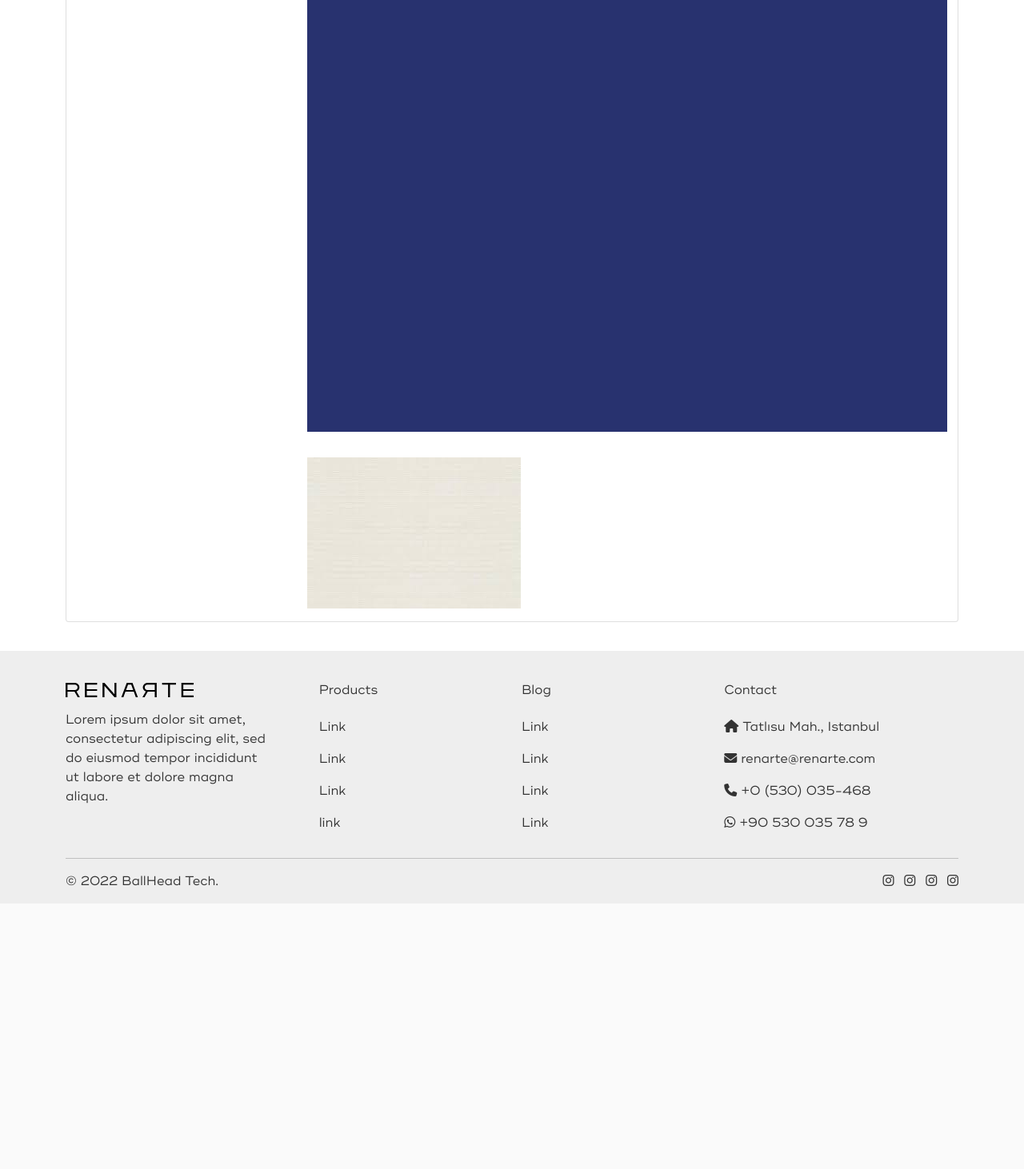
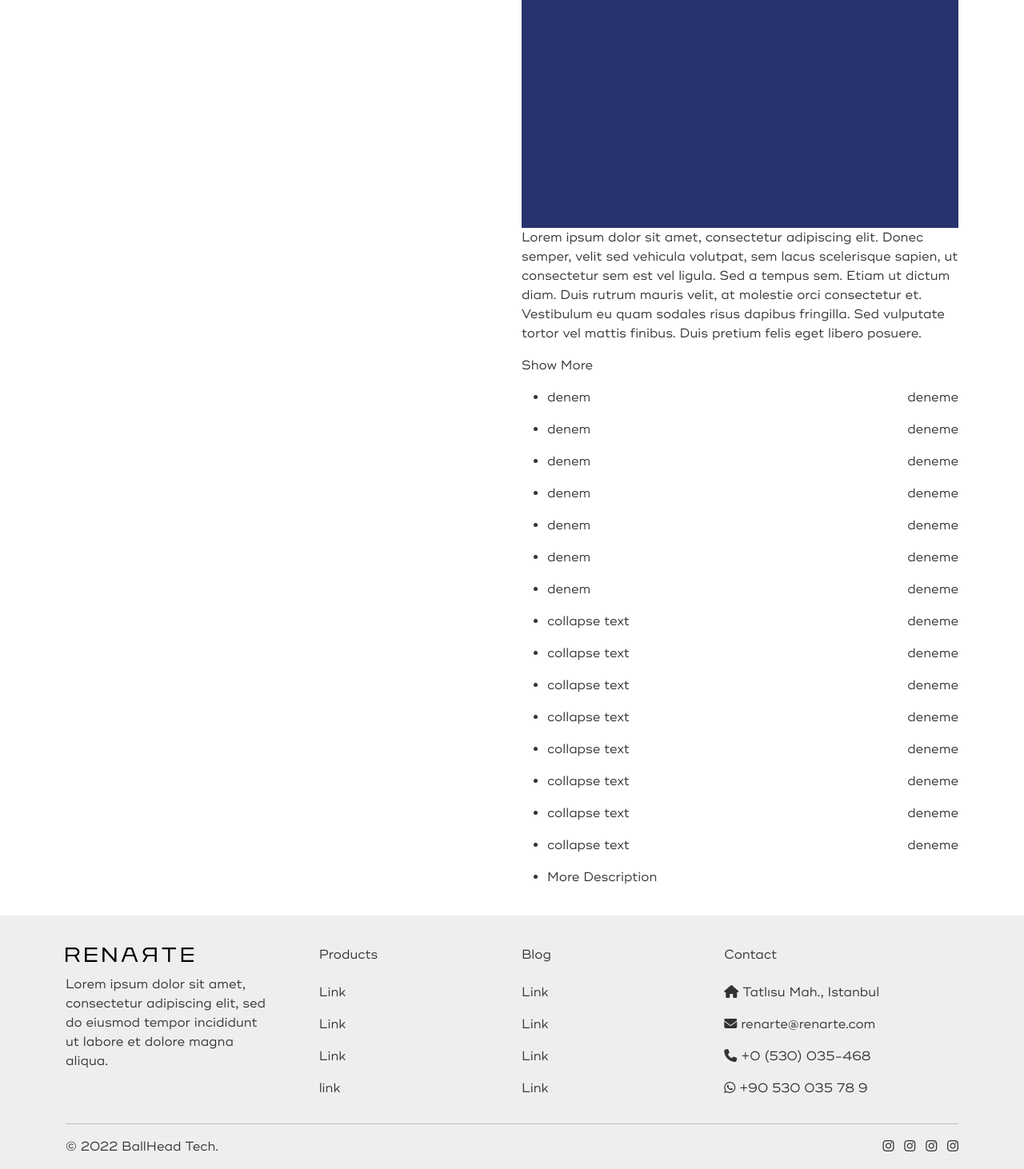
Before and after one commit to mcuneyttopbas/commercial-web-catalog-django, a Django app: a page that uses templates/catalog/product_details.html in a window 1280 px wide. Shown: the part 854-2316 px from the top of the page at 80% size. Before the commit the page ends 1962 px from the top, so only its background shows below. Run offline with Django 4.2, Linux system fonts and the light colour scheme; data comes from the database, SQL or seed files in the repository; some libraries are stand-ins or nearby versions; some web fonts are replaced.

Commit message:
Product Detail page is modified related js docs are added

```diff
--- /dev/null
+++ b/static/js/expandMore.js
@@ -0,0 +1,19 @@
+document.addEventListener("DOMContentLoaded", () => {
+    const expandsMore = document.querySelectorAll("#expand-more")
+
+    function expand() {
+        const showContent = document.getElementById(this.dataset.target)
+
+        if (showContent.classList.contains('expand-active')) {
+            this.textContent = this.dataset.showtext
+        } else {
+            this.textContent = this.dataset.hidetext
+        }
+        showContent.classList.toggle('expand-active')
+    }
+
+    expandsMore.forEach(expandMore => {
+        expandMore.addEventListener('click', expand)
+    })
+
+})
--- /dev/null
+++ b/static/js/productImageDetail.js
@@ -0,0 +1,25 @@
+// Variant Photo
+var btnImage = document.querySelectorAll('#variantPhoto');
+// Detail Image Screen
+var detailScreen = document.querySelector('#detailScreen');
+// Close Button
+var btnClose = document.querySelector("#closeBtn")
+
+btnImage.forEach(photo =>{
+    photo.addEventListener("click", showPhoto);
+
+    function showPhoto() {
+        detailScreen.src = this.src
+        // css
+        this.style.border = "var(--clr-grey-2)";
+        detailScreen.style.display = "block";
+        btnClose.style.display = "block";
+    }
+})
+
+btnClose.addEventListener("click", closeScreen);
+
+function closeScreen() {
+    detailScreen.style.display = "none";
+    btnClose.style.display = "none";
+}
--- /dev/null
+++ b/templates/catalog/partials/_descriptionList.html
@@ -0,0 +1,105 @@
+<ul class="description mt-3">
+    <li>
+        <p class="d-flex justify-content-between list-item-text">
+            <span>denem</span>
+            <span>deneme</span>
+        </p>
+    </li>
+    <li>
+        <p class="d-flex justify-content-between list-item-text">
+            <span>denem</span>
+            <span>deneme</span>
+        </p>
+    </li>
+    <li>
+        <p class="d-flex justify-content-between list-item-text">
+            <span>denem</span>
+            <span>deneme</span>
+        </p>
+    </li>
+    <li>
+        <p class="d-flex justify-content-between list-item-text">
+            <span>denem</span>
+            <span>deneme</span>
+        </p>
+    </li>
+    <li>
+        <p class="d-flex justify-content-between list-item-text">
+            <span>denem</span>
+            <span>deneme</span>
+        </p>
+    </li>
+    <li>
+        <p class="d-flex justify-content-between list-item-text">
+            <span>denem</span>
+            <span>deneme</span>
+        </p>
+    </li>
+    <li>
+        <p class="d-flex justify-content-between list-item-text">
+            <span>denem</span>
+            <span>deneme</span>
+        </p>
+    </li>
+</ul>
+
+<!-- Accardion -->
+<ul class="description expand-more-list" id="ShowMoreContent2">
+    <li>
+        <p class="d-flex justify-content-between list-item-text">
+            <span>collapse text</span>
+            <span>deneme</span>
+        </p>
+    </li>
+    <li>
+        <p class="d-flex justify-content-between list-item-text">
+            <span>collapse text</span>
+            <span>deneme</span>
+        </p>
+    </li>
+    <li>
+        <p class="d-flex justify-content-between list-item-text">
+            <span>collapse text</span>
+            <span>deneme</span>
+        </p>
+    </li>
+    <li>
+        <p class="d-flex justify-content-between list-item-text">
+            <span>collapse text</span>
+            <span>deneme</span>
+        </p>
+    </li>
+    <li>
+        <p class="d-flex justify-content-between list-item-text">
+            <span>collapse text</span>
+            <span>deneme</span>
+        </p>
+    </li>
+    <li>
+        <p class="d-flex justify-content-between list-item-text">
+            <span>collapse text</span>
+            <span>deneme</span>
+        </p>
+    </li>
+    <li>
+        <p class="d-flex justify-content-between list-item-text">
+            <span>collapse text</span>
+            <span>deneme</span>
+        </p>
+    </li>
+    <li>
+        <p class="d-flex justify-content-between list-item-text">
+            <span>collapse text</span>
+            <span>deneme</span>
+        </p>
+    </li>
+</ul>
+
+<!-- Accordion Button -->
+<ul class="description des-button">
+    <li>
+        <p class="list-item-text button">
+            <span id="expand-more" data-hidetext="Less Description" data-showtext="More Description" data-target="ShowMoreContent2" class="btn-expand-more">More Description</span>
+        </p>
+    </li>
+</ul>
--- a/templates/catalog/product_details.html
+++ b/templates/catalog/product_details.html
@@ -1,61 +1,68 @@
-{% extends 'layout.html' %}
-
-
-{% block title %}Renarte | {{product.name|title}}{% endblock %}
-
-{% block content %}
+{% extends 'layout.html' %} {% load static %} {% block title %}Renarte | {{product.name|title}}{% endblock %} {% block style %}
+<!-- Css Files -->
+<link rel="stylesheet" href="{% static 'css/product_detail.css' %}"> {% endblock %} {% block content %}
 
 <div class="container ">
 
     <!-- BREADCRUMB -->
-        <div class=" mt-3" >
+    <div class=" mt-3">
         {% include 'catalog/partials/_breadcrumb.html' %}
     </div>
 
     <!-- Product Detail -->
     <div class="row">
-            <div class="col-12 col-lg-5">
-                <div class="product-image">
-                    <img src="{{product.main_image.url}}" alt="" class="img-fluid">
+        <div class="col-12 col-lg-6 mt-3">
+            <div class="product-image-group">
+                <!-- Main Image -->
+                <img src="{{product.main_image.url}}" alt="" class=" product-main-image">
+                <!-- Detail Image Area -->
+                <img src="{{product.main_image.url}}" alt="" class=" product-second-image" id="detailScreen">
+                <img src="{% static 'img/close-btn.svg' %}" alt="" class="close-btn" id="closeBtn">
             </div>
         </div>
-            <div class="col-12 col-lg-7">
+
+        <div class="col-12 col-lg-6 mt-3">
             <div class="product-detail">
+                <!-- Product Name -->
                 <h2>{{product.name}}</h2>
-                    <p>{{product.description|safe}}</p>
+
+                <!-- Variant Slider -->
+                <!-- !!!!!!!!!!!!! if variant == 0 / Display None !!!!!!!!!!!!!! -->
+                <p>7 colors</p>
+                <div class="swiper variantSlider">
+                    <div class="swiper-wrapper">
+                        {% for product_image in product.productvariantimages_set.all %}
+                        <div class="swiper-slide" id="">
+                            <img class="variant-image" src="{{product_image.image.url}}" id="variantPhoto" alt="">
+                        </div>
+                        {% endfor %}
+                    </div>
+                    <div class="swiper-pagination"></div>
+                </div>
+
+                <!-- Product Description -->
+                <div class="expand-more-content " id="ShowMoreContent1">
+                    {{product.description|safe}}
+                </div>
+                <!-- Show More.... -->
+                <div class="expand-more-holder">
+                    <span id="expand-more" data-hidetext="Show Less" data-showtext="Show More" data-target="ShowMoreContent1" class="btn-expand-more">Show More</span>
+                </div>
+
+                <!-- Accordion List-->
+                {% include 'catalog/partials/_descriptionList.html' %}
+
+
+            </div>
+        </div>
     </div>
 </div>
 
 
 
-        </div>
 
-        <div class="row">
-            <div class="col-12">
-                <div class="card mb-3">
-                    <div class="row">
-                        <div class="col-md-3">
-
-                        </div>
-                        <div class="col-md-9">
-                            <div class="card-body">
-                                <h5 class="card-title">
-                                    <a href="{% url 'product_details' product.slug %}">
-
-                                    </a>
-                                </h5>
-                                <p class="card-text" > </p>
-                            </div>
-                            {% for product_image in product.productvariantimages_set.all %}
-                                <div class="card-body">
-                                    <img src="{{product_image.image.url}}" alt="">
-                                </div>
-                            {% endfor %}
-                        </div>
-                    </div>
-                </div>
-            </div>
-        </div>
-    </div>
-
+{% endblock %} {% block script %}
+<script src="{% static 'js/variantSlider.js' %}"></script>
+<script src="{% static 'js/productImageDetail.js' %}"></script>
+<script src="{% static 'js/expandMore.js' %}"></script>
 {% endblock %}
```
Also changed, not shown: static/js/variantSlider.js (added, +34 -0 lines), 2 other files. Lines whose indentation alone changed are shown as unchanged.
